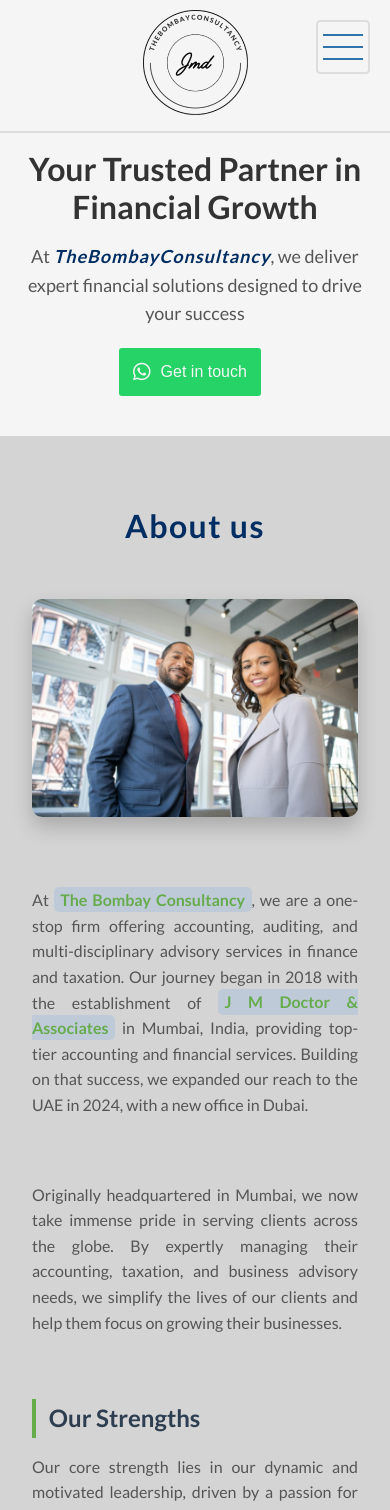
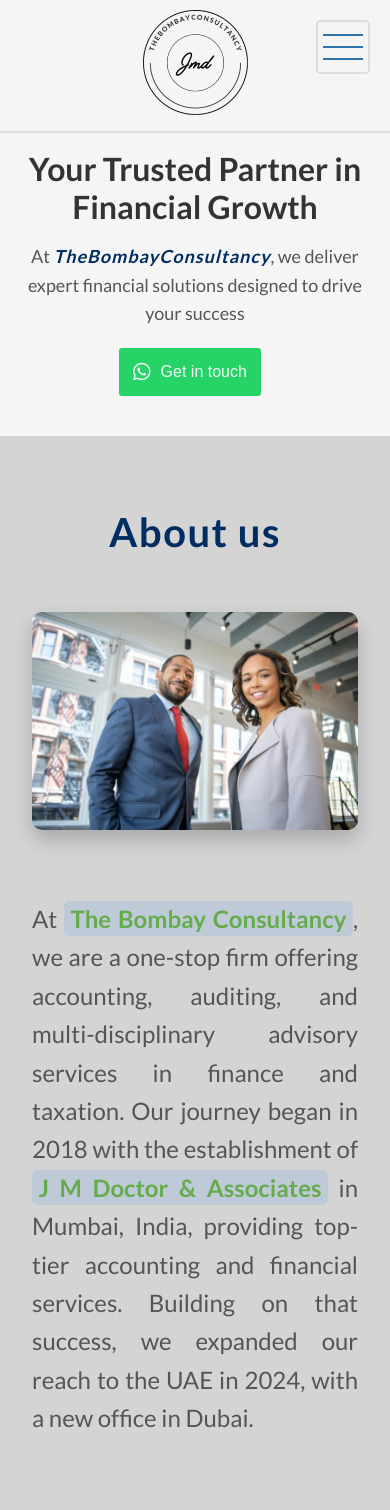
Before and after one commit to murtaza192168/TheBombayConsultancy, a React (Vite) app in the folder consultancy-firm-profile/thebombayconsultancy/: page / in a window 390 px wide. Shown: the top 1510 px of the page. Built offline with nearby package versions, Linux system fonts and the light colour scheme; no server answers.

Commit message:
Adjust the font size for the description

```diff
--- a/consultancy-firm-profile/thebombayconsultancy/src/components/About/About.jsx
+++ b/consultancy-firm-profile/thebombayconsultancy/src/components/About/About.jsx
@@ -62,9 +62,15 @@
             <li>Accounts Writing (Bookkeeping)</li>
             <li>Finalization of Books of Accounts</li>
         </ul>
-        With expertise in both local and international markets, we provide tailored solutions designed to meet the unique needs of each client. Whether you’re a startup seeking to establish operations in the UAE or an established business looking to streamline your financial processes, <span className={styles.highlight}>The Bombay Consultancy</span>  is here to provide expert guidance and support.
        </p>
     </div>{/*para3 end*/}
+
+    <div className={styles.para}>
+        <p className={styles.description}>
+        With expertise in both local and international markets, we provide tailored solutions designed to meet the unique needs of each client. Whether you’re a startup seeking to establish operations in the UAE or an established business looking to streamline your financial processes, <span className={styles.highlight}>The Bombay Consultancy</span>  is here to provide expert guidance and support.
+        </p>
+    </div>
+
 
     </div>
  </section>
--- a/consultancy-firm-profile/thebombayconsultancy/src/components/About/About.module.css
+++ b/consultancy-firm-profile/thebombayconsultancy/src/components/About/About.module.css
@@ -145,15 +145,15 @@
 
 
     .title {
-      font-size: 2rem;
+      font-size: 2.5rem;
     }
 
     .description {
-      font-size: 1rem;
+      font-size: 1.5rem;
     }
 
     .subtitle {
-      font-size: 1.5rem;
+      font-size: 2rem;
     }
     .list {
         grid-template-columns: 1fr; /* Single column on small screens */
```
